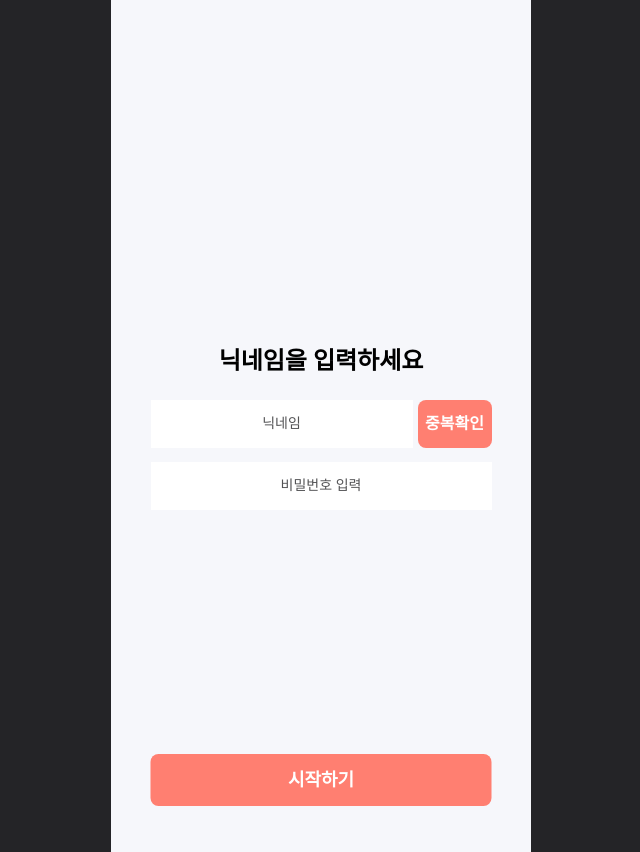
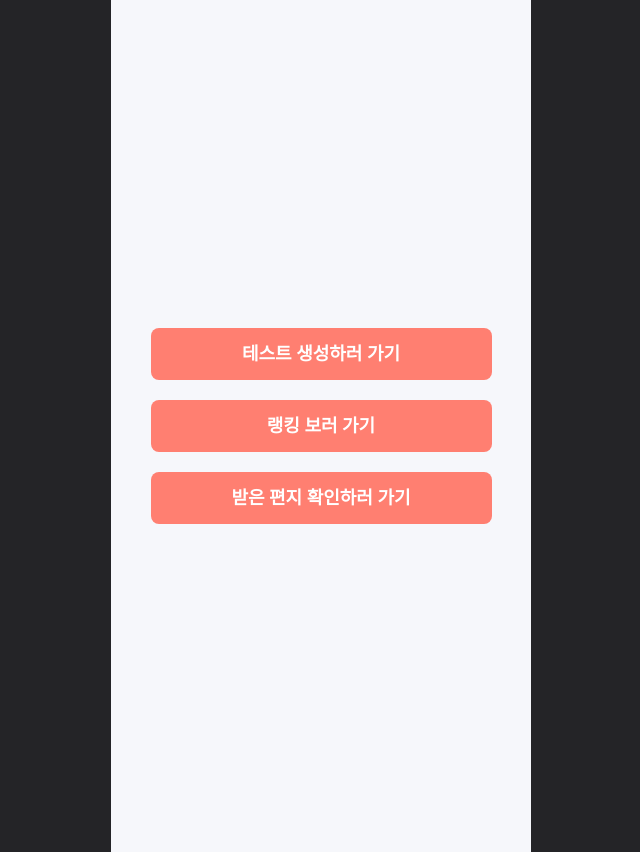
Before and after one commit to 2024-likelion-sswu/Funit_FE, a React (Create React App) app: page /choose in a window 1280 px wide. Before the commit this address led to /nickname. Shown: the whole page, without its empty margins (319-959 px from the left). Built offline with nearby package versions, Linux system fonts and the light colour scheme; no server answers; a web font is replaced by a local one.

Commit message:
Feature: 편지 API 연동

```diff
--- a/src/App.js
+++ b/src/App.js
@@ -2,6 +2,7 @@ import React from 'react'
 import { BrowserRouter, Route, Routes } from 'react-router-dom'
 import Main from './pages/mainPage/MainPage'
 import NicknamePage from './pages/testCreatePage/NicknamePage'
+import ChoosePage from './pages/mainPage/ChoosePage'
 import OnboardingPage from './pages/testCreatePage/OnboardingPage'
 import TestCreatePage from './pages/testCreatePage/TestCreatePage'
 import OnboardingPage2 from './pages/testCreatePage/OnboardingPage2'
@@ -23,6 +24,7 @@ const App = () => {
             <Routes>
                 <Route path='/' element={<Main />} />
                 <Route path='/nickname' element={<NicknamePage />} />
+                <Route path='/choose' element={<ChoosePage />} />
                 <Route path='/onboarding' element={<OnboardingPage />} />
                 <Route path='/testCreate' element={<TestCreatePage />} />
                 <Route path='/onboarding2' element={<OnboardingPage2 />} />
--- /dev/null
+++ b/src/assets/sass/section/_choose.scss
@@ -0,0 +1,24 @@
+.choose-container {
+    display: flex;
+    flex-direction: column;
+    align-items: center;
+    justify-content: center;
+    margin: 0 auto;
+
+
+    .btn {
+        background-color: var(--maincolor);
+        width: 341px;
+        height: 52px;
+        color: var(--white);
+        border-radius: 8px;
+        cursor: pointer;
+        margin: 0 auto;
+        font-size: 18px;
+        display: flex;
+        align-items: center;
+        justify-content: center;
+        font-weight: bold;
+        margin: 10px;
+    }
+}
--- a/src/assets/sass/style.scss
+++ b/src/assets/sass/style.scss
@@ -21,3 +21,4 @@
 @import "section/letterCreate";
 @import "section/ranking";
 @import "section/letterTree";
+@import "section/choose";
--- a/src/pages/letterPage/LetterCreatePage.jsx
+++ b/src/pages/letterPage/LetterCreatePage.jsx
@@ -27,13 +27,13 @@ const LetterCreatePage = () => {
     const handleLetterColor = () => {
         switch (clickLetter) {
             case 'pink':
-                return 'rgb(255, 127, 113, 0.3)';
+                return '#ffe4e1';
             case 'blue':
-                return 'rgb(179, 226, 225, 0.4)';
+                return '#e1f5fe';
             case 'yellow':
-                return 'rgb(255, 238, 177, 0.4)';
+                return '#fff9c4';
             default:
-                return 'rgb(255, 127, 113, 0.3)';
+                return '#ffe4e1';
         }
     }
 
@@ -42,10 +42,10 @@ const LetterCreatePage = () => {
             clickLetter === 'pink' ? 'red' :
             clickLetter === 'blue' ? 'blue' :
             clickLetter === 'yellow' ? 'yellow' : 'red';
-        console.log('편지지 색상 : ', paperColor);
-        console.log('편지 내용: ', content);
-        console.log('편지 보내는 사람', senderNickname);
-        console.log('편지 받는 사람 :', receiverNickname);
+            console.log('편지지 색상 : ', paperColor);
+            console.log('편지 내용: ', content);
+            console.log('편지 보내는 사람', senderNickname);
+            console.log('편지 받는 사람 :', receiverNickname);
         try {
             const response = await axiosInstance.post('/api/letters', {
                 senderNickname:senderNickname,
@@ -95,6 +95,7 @@ const LetterCreatePage = () => {
                         onChange={(e) => setContent(e.target.value)}
                     >
                     </textarea>
+                    {clickLetter === 'pink' && <img src={iconPink} alt="편지 아이콘" />}
                     {clickLetter === 'red' && <img src={iconPink} alt="편지 아이콘" />}
                     {clickLetter === 'blue' && <img src={iconBlue} alt="편지 아이콘" />}
                     {clickLetter === 'yellow' && <img src={iconYellow} alt="편지 아이콘" />}
--- a/src/pages/letterPage/LetterTreePage.jsx
+++ b/src/pages/letterPage/LetterTreePage.jsx
@@ -78,13 +78,13 @@ const LetterTreePage = () => {
   const getPaperColor = (color) => {
     switch (color) {
       case 'red':
-        return 'rgba(255, 127, 113, 0.3)';
-      case 'blue':
-        return 'rgba(179, 226, 225, 0.4)';
-      case 'yellow':
-        return 'rgba(255, 238, 177, 0.4)';
-      default:
-        return 'rgba(255, 127, 113, 0.3)';
+        return '#ffe4e1';
+    case 'blue':
+        return '#e1f5fe';
+    case 'yellow':
+        return '#fff9c4';
+    default:
+        return '#ffe4e1';
     }
   };
 
@@ -98,13 +98,22 @@ const LetterTreePage = () => {
         <img src={treeImage} alt="트리" className="tree-image" />
 
         <div className="envelope-container">
-          {Array.from({ length: receivedLetters }).map((_, index) => (
+          {/* {Array.from({ length: receivedLetters }).map((_, index) => (
             <img
               key={index}
               src={envelopeImages[index % envelopeImages.length]}
               alt={`편지 ${index + 1}`}
               className={`envelope envelope-${index + 1}`}
               onClick={() => letterOpen(index)}
+            />
+          ))} */}
+          {receivedLetters.map((id, index) => (
+            <img
+              key={index}
+              src={envelopeImages[index % envelopeImages.length]}
+              alt={`편지 ${index + 1}`}
+              className={`envelope envelope-${index + 1}`}
+              onClick={() => letterOpen(id)}
             />
           ))}
         </div>
--- /dev/null
+++ b/src/pages/mainPage/ChoosePage.jsx
@@ -0,0 +1,26 @@
+import React from 'react'
+import { useNavigate } from 'react-router-dom'
+
+const ChoosePage = () => {
+    const navigate = useNavigate();
+
+    const test = () => {
+        navigate("/testCreate")
+    }
+    const rank = () => {
+        navigate("/ranking")
+    }
+    const tree = () => {
+        navigate("/tree")
+    }
+
+    return (
+        <div className='container choose-container'>
+            <button className='btn' onClick={test}>테스트 생성하러 가기</button>
+            <button className='btn' onClick={rank}>랭킹 보러 가기</button>
+            <button className='btn' onClick={tree}>받은 편지 확인하러 가기</button>
+        </div>
+    )
+}
+
+export default ChoosePage
--- a/src/pages/testCreatePage/NicknamePage.jsx
+++ b/src/pages/testCreatePage/NicknamePage.jsx
@@ -55,7 +55,7 @@ const NicknamePage = () => {
             localStorage.setItem('username', nickname);
             console.log('username = ', nickname);
             localStorage.setItem('userId', response.data.id);
-            navigate('/onboarding');
+            navigate('/choose');
         } catch (error) {
             console.error('로그인 에러:', error);
             if (error.response.status === 403) {
```
